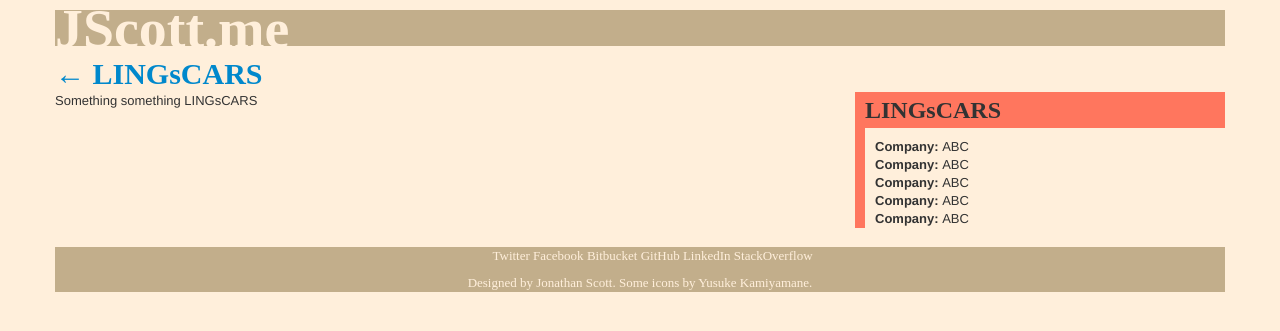
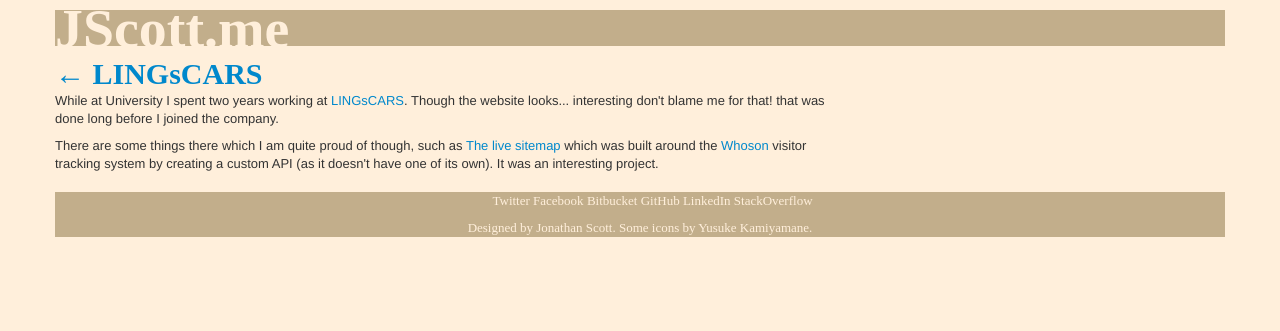
Before and after one commit to jscott1989/jscott1989.github.com, a Jekyll site: the page built from _posts/2008-01-13-lingscars.html, in a window 1280 px wide. Shown: the top 331 px of the page. Built offline with Jekyll 4.4.1, drawn with Linux system fonts in a browser that asks for light colours; nearby versions of some CDN libraries; some web fonts are replaced.

Commit message:
Some updates

```diff
--- a/_layouts/job.html
+++ b/_layouts/job.html
@@ -11,7 +11,7 @@
 		{{ content }}
 	</div>
 
-	<div class="span4">
+	<!--<div class="span4">
 		<div class="colour1">
 			<div class="inner">
 				<h2>{{page.title}}</h2>
@@ -26,6 +26,6 @@
 				</div>
 			</div>
 		</div>
-	</div>
+	</div>-->
 </div>
 </article>
--- a/_posts/2007-09-01-sunderland.html
+++ b/_posts/2007-09-01-sunderland.html
@@ -55,4 +55,6 @@
 
 ---
 
-Sunderland
+<p>I attended <a href="http://www.sunderland.ac.uk/">The University of Sunderland</a> from 2007 to 2010 studying Computing.</p>
+
+<p>While there, I participated in the <a href="http://developer.yahoo.com/blogs/ydn/posts/2009/06/sunderland_uni_hackday/">Yahoo Hack Challenge</a>, and though my team didn't win any of the prizes, I did receive the award for best individual student, which I was rather proud of.</p>
--- a/_posts/2008-01-13-lingscars.html
+++ b/_posts/2008-01-13-lingscars.html
@@ -6,4 +6,6 @@
 type: job
 to: 2010-09-01
 ---
-<p>Something something LINGsCARS</p>
+<p>While at University I spent two years working at <a href="http://www.lingscars.com/">LINGsCARS</a>. Though the website looks... interesting don't blame me for that! that was done long before I joined the company.</p>
+
+<p>There are some things there which I am quite proud of though, such as <a href="http://www.lingscars.com/sitemap.php">The live sitemap</a> which was built around the <a href="http://www.whoson.com/">Whoson</a> visitor tracking system by creating a custom API (as it doesn't have one of its own). It was an interesting project.</p>
--- a/index.html
+++ b/index.html
@@ -38,6 +38,7 @@
 			<div class="content">
 				<ul>
 					<li><a href="/portfolio/2012/01/07/wazoku.html"><img class="hoverable" alt="Wazoku" title="Wazoku" src="static/img/portfolio/small/wazoku.png" data-original-src="static/img/portfolio/pixelated/wazoku.png"></a></li>
+					<li><a href="/portfolio/2012/06/10/planets.html"><img class="hoverable" alt="Planets" title="Planets" src="static/img/portfolio/small/planets.png" data-original-src="static/img/portfolio/pixelated/planets.png"></a></li>
 					<li><a href="/portfolio/2011/12/20/seaweed-player.html"><img class="hoverable" alt="Seaweed Player" title="Seaweed Player" src="static/img/portfolio/small/seaweedplayer.png" data-original-src="static/img/portfolio/pixelated/seaweedplayer.png"></a></li>
 					<li><a href="/portfolio/2012/01/01/freelance.html"><img class="hoverable" alt="Freelance" title="Freelance" src="static/img/portfolio/small/freelance.png" data-original-src="static/img/portfolio/pixelated/freelance.png"></a></li>
 				</ul>
--- a/static/css/base.css
+++ b/static/css/base.css
@@ -160,6 +160,9 @@
 #portfolio .webapplication {
 	background: url('../img/icons/webapplication.png') no-repeat;
 }
+#portfolio .game {
+	background: url('../img/icons/game.png') no-repeat;
+}
 #portfolio .application {
 	background: url('../img/icons/application.png') no-repeat;
 }
```
Also changed, not shown: other parts of _posts/2007-09-01-sunderland.html (+1 -1 lines), 2 other files.
